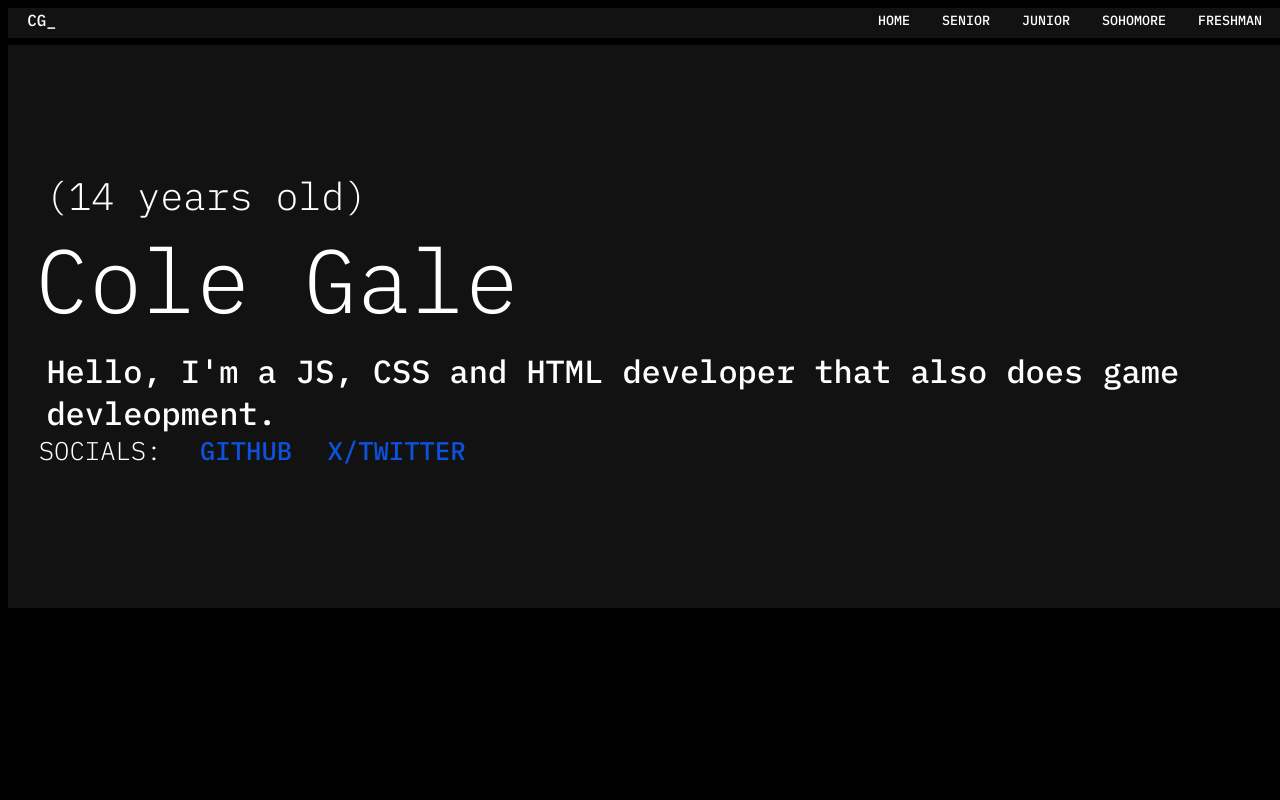
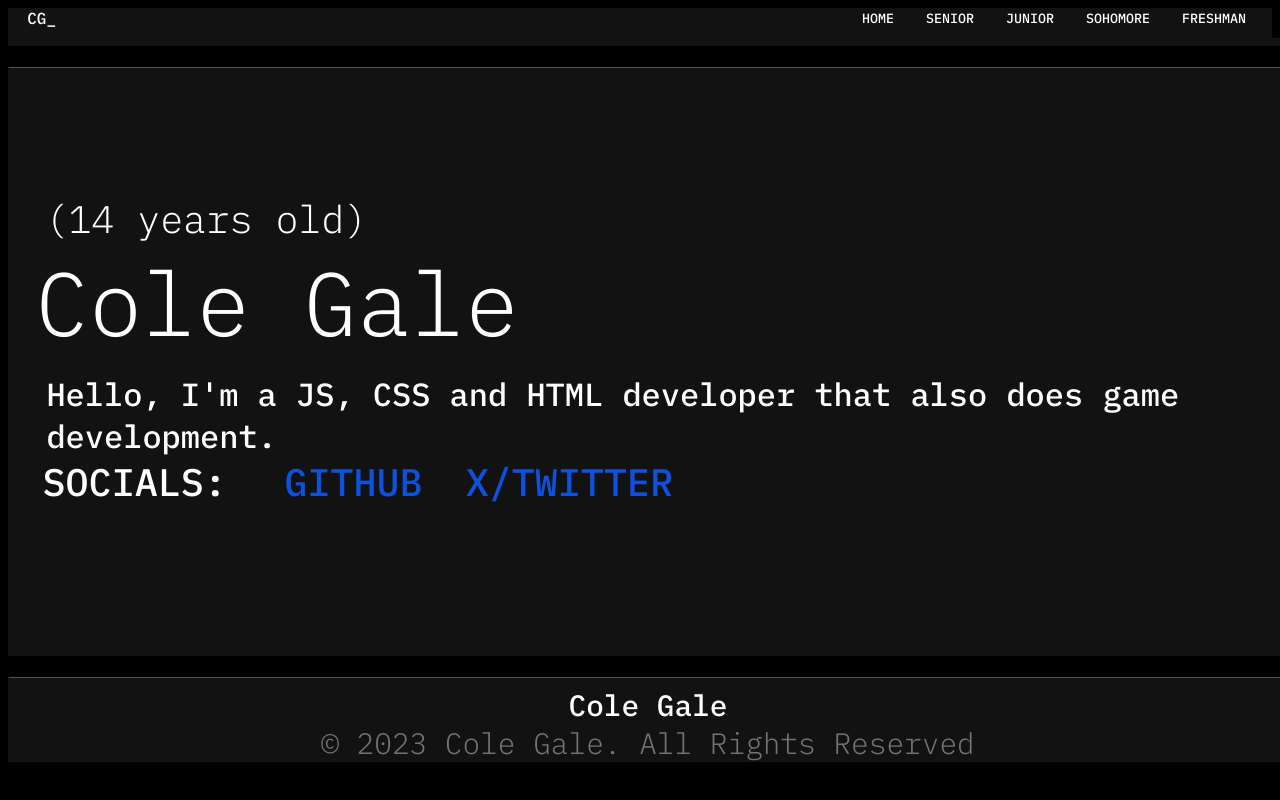
Before and after one commit to OpticalDevOGS/portfolio, a plain HTML site: page index.html in a window 1280 px wide. Drawn offline with Linux system fonts and the light colour scheme.

Commit message:
HTML AND CSS changes

```diff
--- a/index.html
+++ b/index.html
@@ -1,6 +1,5 @@
 <!DOCTYPE html>
 <html>
-
   <head>
     <meta charset="utf-8">
     <meta name="viewport" content="width=device-width">
@@ -26,14 +25,28 @@
           </div>
         </div>
       </div>
+
       <div class="main">
+        <hr class="footerHR">
         <div class="name">
           <div class="age" id="ageDiv">(~14.5 years old)</div>
           <p>Cole Gale</p>
         </div>
         <div class="cole-galeDesc"></div>
-        <div class="socials" id+="socialDiv">SOCIALS: &nbsp; <a href="https://www.github.com/opticaldevogs" target="_blank">GITHUB</a> <a href="https://twitter.com/Optical_Dev" target="_blank">X/TWITTER</a></div>
+        <div class="socials" id="socialDiv">SOCIALS: &nbsp; <a href="https://www.github.com/opticaldevogs" target="_blank">GITHUB</a> <a href="https://twitter.com/Optical_Dev" target="_blank">X/TWITTER</a></div>
+        <hr class="footerHR">
+        <div class="footer">
+
+          <center>
+            <div class="footerTitle">
+              Cole Gale
             </div>
-      <div class="footer"></div>
+            <div class="footerContents">
+              &#169; 2023 Cole Gale. All Rights Reserved
+            </div>
+          </center>
+        </div>
+      </div>
+
   </body>
 </html>
--- a/scripts/index.js
+++ b/scripts/index.js
@@ -1,5 +1,5 @@
 var birthdayDate = new Date("2009-05-21");
-const description = "Hello, I'm a JS, CSS and HTML developer that also does game devleopment.";
+const description = "Hello, I'm a JS, CSS and HTML developer that also does game development.";
 
 function ageCalculation() {
     var ageDifference = Date.now() - birthdayDate;
@@ -14,7 +14,7 @@ function typewritter(element, text, i=0) {
         return;
     }
 
-    setTimeout(() => typewritter(element, text, i+1), Math.random() * 100);
+    setTimeout(() => typewritter(element, text, i+1), Math.random() * 95);
 }
 
 document.onreadystatechange = () => {
--- a/styles/indexStyle.css
+++ b/styles/indexStyle.css
@@ -33,7 +33,42 @@ a:hover {
     height: auto;
     margin: auto;
     position: absolute;
-    top: 45px;
+}
+
+.footer {
+    background-color: rgb(19, 18, 18);
+    color: white;
+    font-family: 'IBM Plex Mono', monospace;
+    font-weight: 300;
+    width: 100%;
+    position:relative;
+}
+.footerTitle {
+    color: white;
+    font-family: 'IBM Plex Mono', monospace;
+    font-weight: 500;
+    font-size: 2.3vw;
+}
+
+.footerContents {
+    color: rgb(116, 116, 116);
+    font-family: 'IBM Plex Mono', monospace;
+    font-weight: 300;
+    font-size: 2.3vw;
+}
+
+hr {
+    color: black;
+    border-color: rgb(0, 0, 0);
+    background-color: black;
+
+}
+
+.footerHR {
+    color: black;
+    border-color: rgb(0, 0, 0);
+    background-color: black;
+    height: 20px;
 }
 
 .name {
@@ -59,7 +94,7 @@ a:hover {
 
 .header {
     margin: auto;
-    position: absolute;
+    position: relative;
     background-color: rgb(19, 18, 18);
     width: 100%;
     height: 30px;
@@ -84,9 +119,11 @@ a:hover {
 .socials {
     text-align: left;
     display: flex;
+     font-family: 'IBM Plex Mono', monospace;
+    font-weight: 500;
     position: relative;
-    padding-left: 2ch;
-    font-size: 2vw;
+    padding-left: 1.5ch;
+    font-size: 3vw;
     bottom: 11vw;
 }
 
@@ -95,9 +132,10 @@ a:hover {
     color: white;
     font-family: 'IBM Plex Mono', monospace;
     font-weight: 500;
+    height: 100%;
     text-align: left;
-    margin-top: 2px;
-    /* position: absolute; */
+    /* margin-top: 2px; */
+    position: relative;
 }
 
 .headerButton {
```
Lines whose indentation alone changed are shown as unchanged.
